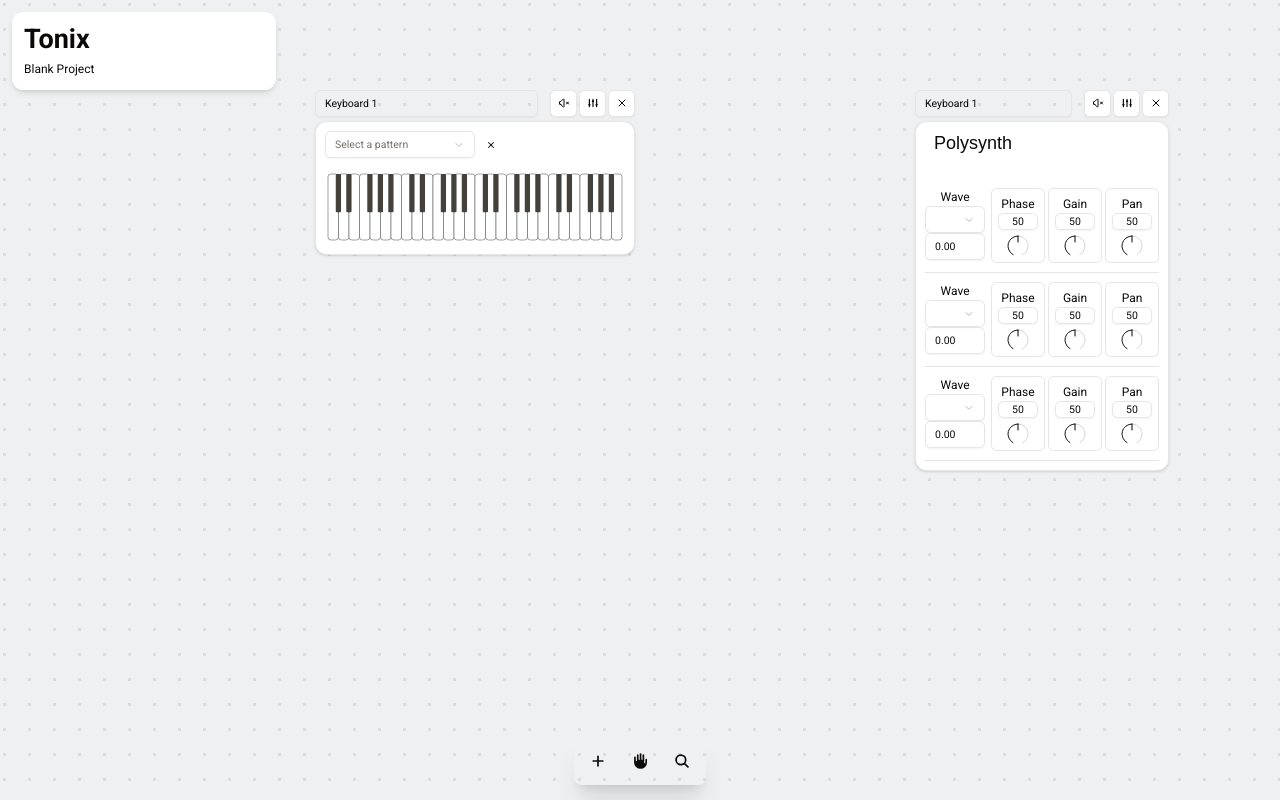
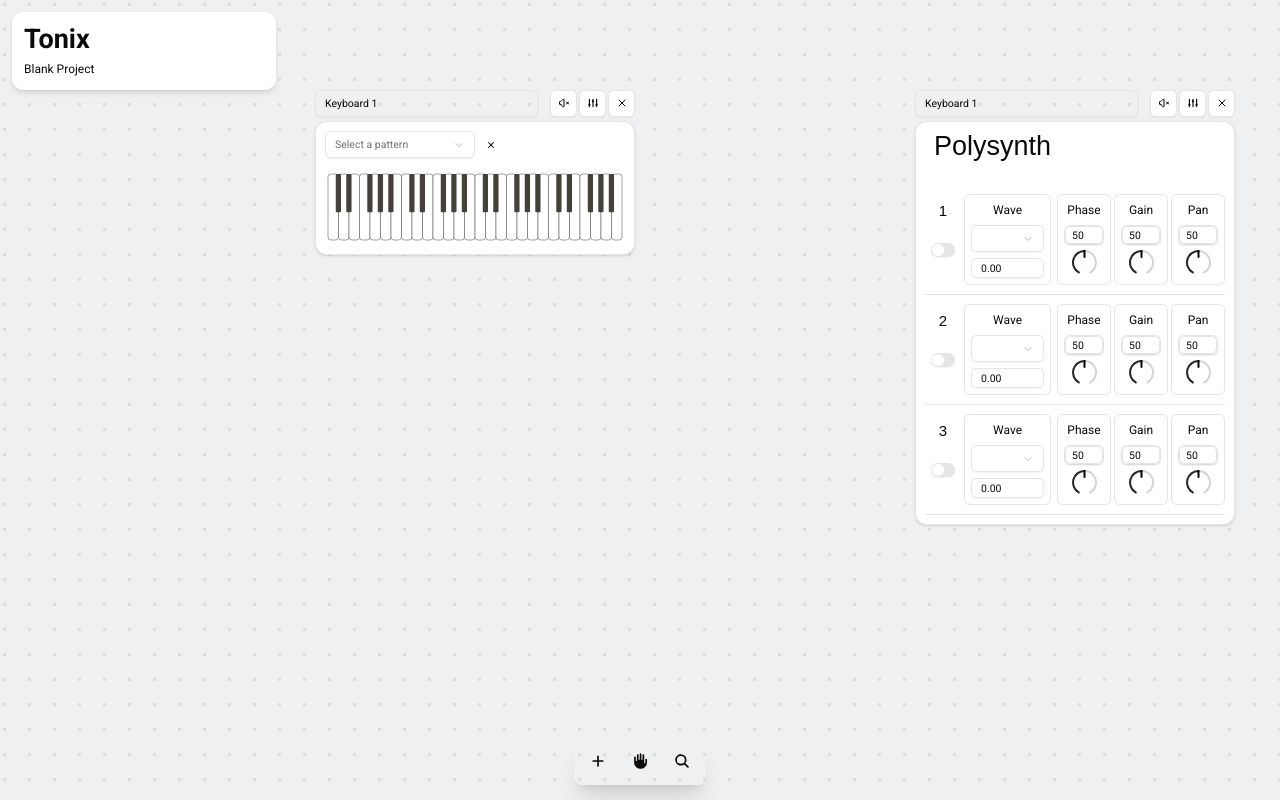
Before and after one commit to HarryCarron/tonix-3, a React (Vite) app: page / in a window 1280 px wide. Built offline with nearby package versions, Linux system fonts and the light colour scheme; a web font is replaced by a local one.

Commit message:
polysynth init

```diff
--- a/package.json
+++ b/package.json
@@ -13,6 +13,7 @@
     "@heroicons/react": "^2.2.0",
     "@radix-ui/react-select": "^2.2.6",
     "@radix-ui/react-slot": "^1.2.4",
+    "@radix-ui/react-switch": "^1.2.6",
     "@tailwindcss/vite": "^4.1.10",
     "class-variance-authority": "^0.7.1",
     "clsx": "^2.1.1",
--- a/src/components/controls/rotary-control/RotaryControl.tsx
+++ b/src/components/controls/rotary-control/RotaryControl.tsx
@@ -1,13 +1,12 @@
 import { useRef, useEffect } from "react";
 import { DragAndDrop } from "./../../../utils/drag-and-drop";
 import "./RotaryControl.css";
+import { Input } from "@/components/ui/input";
 
 export default function RotaryControl() {
   const rotaryControl = useRef<SVGSVGElement | null>(null);
 
-  const arcWidth = 1;
-
-  const size = 20;
+  const size = 23;
 
   const value = 0.5;
 
@@ -64,7 +63,7 @@ export default function RotaryControl() {
     <div className="w-[40px]">
       <div className="flex flex-col mb-2">
         <div className="flex text-sm justify-center align-center border border-stone-200 shadow-xs rounded-md">
-          {(value * 100).toFixed(0)}
+          <Input className="p-2 h-6" value={(value * 100).toFixed(0)} />
         </div>
       </div>
 
@@ -77,7 +76,7 @@ export default function RotaryControl() {
         >
           <path
             fill="none"
-            strokeWidth={arcWidth}
+            strokeWidth="2"
             strokeLinecap="round"
             className="stroke-stone-300"
             d={describeArc(size / 2, size / 2, size / 2, 210, 510)}
@@ -86,7 +85,7 @@ export default function RotaryControl() {
           <path
             fill="none"
             className="stroke-stone-800"
-            strokeWidth={arcWidth}
+            strokeWidth="2"
             strokeLinecap="round"
             d={describeArc(
               size / 2,
@@ -111,7 +110,7 @@ export default function RotaryControl() {
               y1={size - 6}
               x2={size / 2}
               y2={size}
-              strokeWidth="1"
+              strokeWidth="2"
               strokeLinecap="round"
               stroke="black"
             ></line>
--- a/src/components/instruments/polysynth/Polysynth.css
+++ b/src/components/instruments/polysynth/Polysynth.css
@@ -1,5 +1,6 @@
 @import url("https://fonts.googleapis.com/css2?family=Tiny5&display=swap");
 
-.title {
+.title,
+.osc-num {
   font-family: "Tiny5", sans-serif;
 }
--- a/src/components/instruments/polysynth/Polysynth.tsx
+++ b/src/components/instruments/polysynth/Polysynth.tsx
@@ -1,5 +1,5 @@
 import RotaryControl from "@/components/controls/rotary-control/RotaryControl";
-import { Card, CardContent, CardHeader, CardTitle } from "@/components/ui/card";
+import { Card, CardContent, CardHeader } from "@/components/ui/card";
 import {
   Select,
   SelectContent,
@@ -12,17 +12,19 @@ import {
 } from "@/components/ui/select";
 import "./Polysynth.css";
 import { Input } from "@/components/ui/input";
+import type { ComponentType } from "react";
+import { Switch } from "@/components/ui/switch";
 
 export function Polysynth() {
   return (
-    <Card className="py-3 px-0">
+    <Card className="py-3 px-0 w-[320px]">
       <CardHeader>
-        <span className="title color-stone-600 text-2xl">Polysynth</span>
+        <span className="title color-stone-500 text-4xl">Polysynth</span>
       </CardHeader>
       <CardContent className="px-3">
         <div>
-          {["osc1", "osc2", "osc3"].map((id) => {
-            return Oscillator(id);
+          {["osc1", "osc2", "osc3"].map((id, i) => {
+            return Oscillator(id, i);
           })}
         </div>
       </CardContent>
@@ -30,49 +32,57 @@ export function Polysynth() {
   );
 }
 
-function Oscillator(id: string) {
+function Oscillator(id: string, number: number) {
   return (
     <div id={id} className="w-full py-3 border-b border-stone-200">
-      <div className="flex">
-        <span className="w-[60px] mr-2">
-          <div className="flex justify-center">Wave</div>
-          <div>
-            {WaveSelector()}
-
-            <Input value={"0.00"} />
-          </div>
-        </span>
-
-        <span className="flex-auto"></span>
-        <span className="flex gap-1">
-          <span className="p-2 border border-stone-200 rounded-md">
-            <div className="flex justify-center">Phase</div>
-            <div>
-              <RotaryControl />
-            </div>
+      <div className="flex gap-1">
+        <span className="flex flex-col p-2">
+          <span className="osc-num text-xl color-stone-200 flex justify-center">
+            {number + 1}
           </span>
-          <span className="p-2 border border-stone-200 rounded-md">
-            <div className="flex justify-center">Gain</div>
-            <div>
-              <RotaryControl />
-            </div>
-          </span>
-          <span className="p-2 border border-stone-200 rounded-md">
-            <div className="flex justify-center">Pan</div>
-            <div>
-              <RotaryControl />
-            </div>
+          <span className="flex-auto flex items-center justify-center">
+            <Switch></Switch>
           </span>
         </span>
+        <span className="flex-auto">
+          {ControlContainer("Wave", WaveSelectorTemp)}
+        </span>
+        <span className="flex-auto"></span>
+        <span>{ControlContainer("Phase", RotaryControl)}</span>
+        <span>{ControlContainer("Gain", RotaryControl)}</span>
+        <span>{ControlContainer("Pan", RotaryControl)}</span>
       </div>
     </div>
+  );
+}
+
+function WaveSelectorTemp() {
+  return (
+    <>
+      {WaveSelector()}
+
+      <Input className="mt-2 p-3 h-6" value={"0.00"} />
+    </>
+  );
+}
+
+function ControlContainer(label: string, ControlTmp: ComponentType) {
+  return (
+    <span className="p-2 border border-stone-200 rounded-md flex flex-col h-full">
+      <div className="flex justify-center font-500 mb-2 color-stone-500">
+        {label}
+      </div>
+      <div>
+        <ControlTmp />
+      </div>
+    </span>
   );
 }
 
 function WaveSelector() {
   return (
     <Select>
-      <SelectTrigger className="w-full">
+      <SelectTrigger className="w-full h-6 p-3">
         <SelectValue />
       </SelectTrigger>
       <SelectContent>
--- /dev/null
+++ b/src/components/ui/switch.tsx
@@ -0,0 +1,29 @@
+import * as React from "react"
+import * as SwitchPrimitive from "@radix-ui/react-switch"
+
+import { cn } from "@/lib/utils"
+
+function Switch({
+  className,
+  ...props
+}: React.ComponentProps<typeof SwitchPrimitive.Root>) {
+  return (
+    <SwitchPrimitive.Root
+      data-slot="switch"
+      className={cn(
+        "peer data-[state=checked]:bg-primary data-[state=unchecked]:bg-input focus-visible:border-ring focus-visible:ring-ring/50 dark:data-[state=unchecked]:bg-input/80 inline-flex h-[1.15rem] w-8 shrink-0 items-center rounded-full border border-transparent shadow-xs transition-all outline-none focus-visible:ring-[3px] disabled:cursor-not-allowed disabled:opacity-50",
+        className
+      )}
+      {...props}
+    >
+      <SwitchPrimitive.Thumb
+        data-slot="switch-thumb"
+        className={cn(
+          "bg-background dark:data-[state=unchecked]:bg-foreground dark:data-[state=checked]:bg-primary-foreground pointer-events-none block size-4 rounded-full ring-0 transition-transform data-[state=checked]:translate-x-[calc(100%-2px)] data-[state=unchecked]:translate-x-0"
+        )}
+      />
+    </SwitchPrimitive.Root>
+  )
+}
+
+export { Switch }
```
Also changed, not shown: 1 other file (tests, documents, lock files or other folders).
